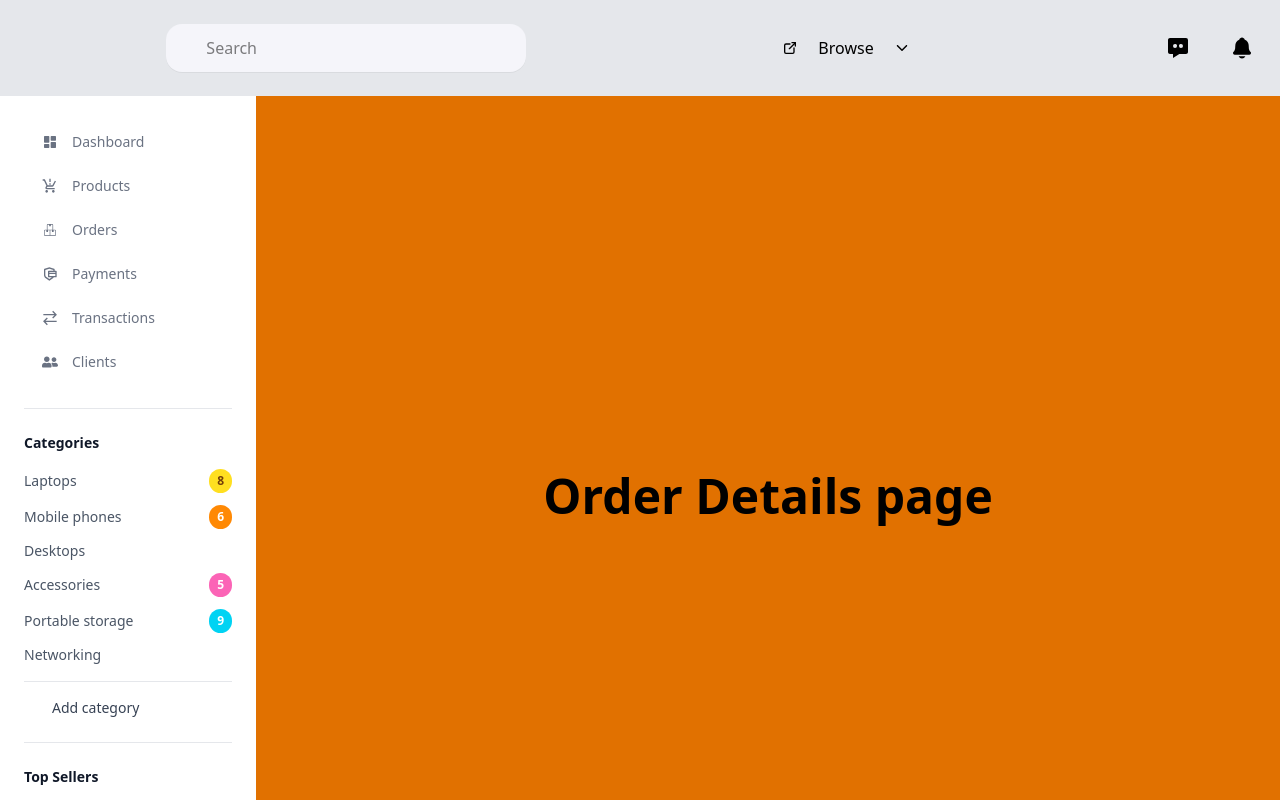
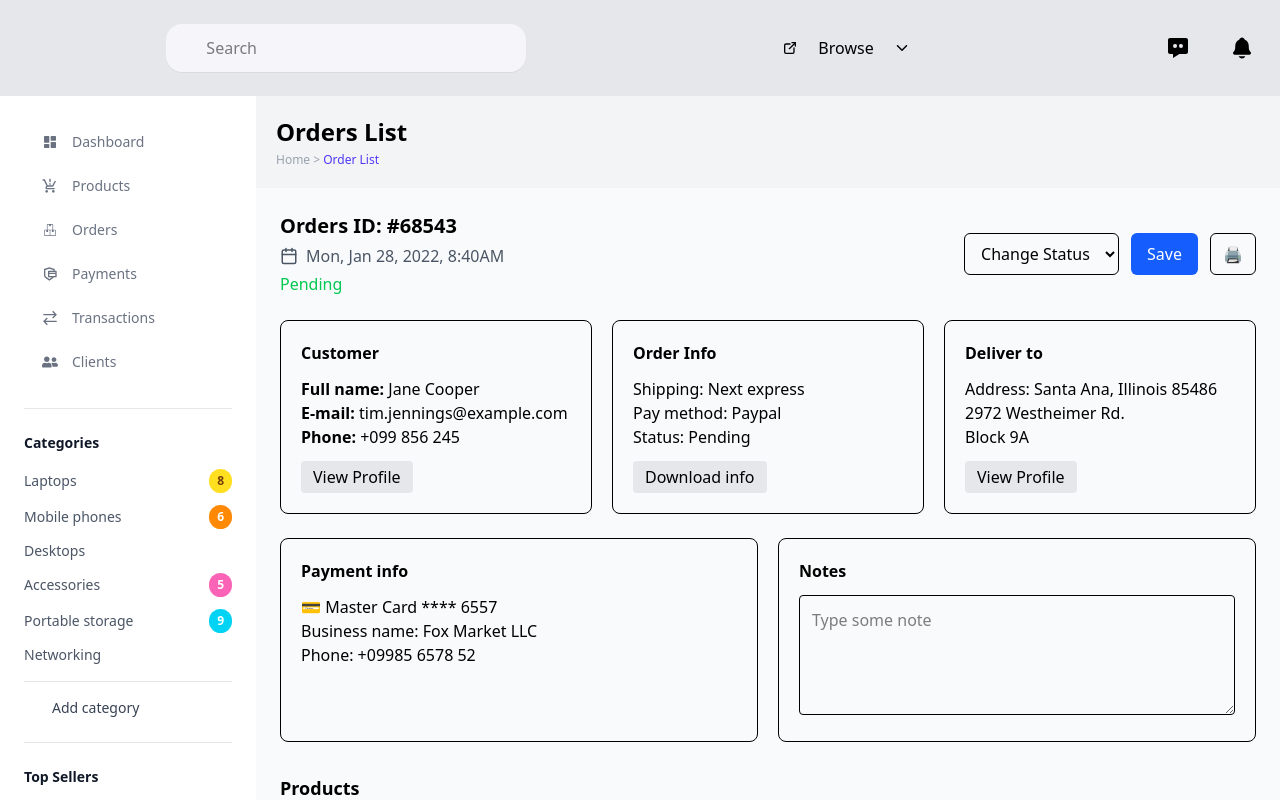
Before and after one commit to shahriear/Frox_Dashboard, a Next.js app: page /OrderDetails in a window 1280 px wide. Shown: the top 800 px of the page. Built offline with nearby package versions, Linux system fonts and the light colour scheme.

Commit message:
Order Details

```diff
--- a/app/(Page)/OrderDetails/page.tsx
+++ b/app/(Page)/OrderDetails/page.tsx
@@ -1,11 +1,42 @@
 import React from 'react'
+import OrderHeader from '../../Components/OrderDetails/OrderHeader';
+import CustomerInfo from '../../Components/OrderDetails/CustomerInfo';
+import OrderInfo from '../../Components/OrderDetails/OrderInfo';
+import DeliverInfo from '../../Components/OrderDetails/DeliverInfo';
+import PaymentInfo from '../../Components/OrderDetails/PaymentInfo';
+import NotesBox from '../../Components/OrderDetails/NotesBox';
+import ProductTable from '../../Components/OrderDetails/ProductTable';
+import SummaryCard from '../../Components/OrderDetails/SummaryCard';
 
 const page = () => {
   return (
     <>
 
-    <div className="w-full h-screen bg-amber-600 flex justify-center items-center md:text-5xl text-sm font-bold ">
+    {/* <div className="w-full h-screen bg-amber-600 flex justify-center items-center md:text-5xl text-sm font-bold ">
       <h1>Order Details page</h1>
+    </div> */}
+    <div className="py-5 bg-gray-100 pl-5">
+            <h2 className="text-2xl font-bold">Orders List</h2>
+            <nav className="text-xs text-gray-400 mt-1">
+              Home &gt; <span className="text-indigo-600">Order List</span>
+            </nav>
+          </div>
+    <div className="p-6">
+      <OrderHeader />
+
+      <div className="grid grid-cols-3 gap-5">
+        <CustomerInfo />
+        <OrderInfo />
+        <DeliverInfo />
+      </div>
+
+      <div className="grid grid-cols-2 gap-5 my-6">
+        <PaymentInfo />
+        <NotesBox />
+      </div>
+
+      <ProductTable />
+      <SummaryCard />
     </div>
 
     </>
--- /dev/null
+++ b/app/Components/OrderDetails/CustomerInfo.jsx
@@ -0,0 +1,15 @@
+export default function CustomerInfo() {
+  return (
+    <div className="p-5 border rounded-lg w-full">
+      <h3 className="font-semibold mb-3">Customer</h3>
+
+      <p><strong>Full name:</strong> Jane Cooper</p>
+      <p><strong>E-mail:</strong> tim.jennings@example.com</p>
+      <p><strong>Phone:</strong> +099 856 245</p>
+
+      <button className="mt-3 bg-gray-200 px-3 py-1 rounded">
+        View Profile
+      </button>
+    </div>
+  );
+}
--- /dev/null
+++ b/app/Components/OrderDetails/DeliverInfo.jsx
@@ -0,0 +1,15 @@
+export default function DeliverInfo() {
+  return (
+    <div className="p-5 border rounded-lg w-full">
+      <h3 className="font-semibold mb-3">Deliver to</h3>
+
+      <p>Address: Santa Ana, Illinois 85486</p>
+      <p>2972 Westheimer Rd.</p>
+      <p>Block 9A</p>
+
+      <button className="mt-3 bg-gray-200 px-3 py-1 rounded">
+        View Profile
+      </button>
+    </div>
+  );
+}
--- /dev/null
+++ b/app/Components/OrderDetails/NotesBox.jsx
@@ -0,0 +1,11 @@
+export default function NotesBox() {
+  return (
+    <div className="p-5 border rounded-lg">
+      <h3 className="font-semibold mb-3">Notes</h3>
+      <textarea
+        placeholder="Type some note"
+        className="w-full border p-3 rounded min-h-[120px]"
+      ></textarea>
+    </div>
+  );
+}
--- /dev/null
+++ b/app/Components/OrderDetails/OrderHeader.jsx
@@ -0,0 +1,36 @@
+"use client";
+import { Calendar } from "lucide-react";
+
+export default function OrderHeader() {
+  return (
+    <div >
+      {/* <div className="py-7 bg-gray-300">
+            <h2 className="text-2xl font-bold">Orders List</h2>
+            <nav className="text-xs text-gray-400 mt-1">
+              Home &gt; <span className="text-indigo-600">Order List</span>
+            </nav>
+          </div> */}
+      <div className="flex justify-between items-center mb-6">
+        <div>
+
+        <h2 className="text-xl font-semibold">Orders ID: #68543</h2>
+        <div className="flex items-center gap-2 text-gray-600 mt-1">
+          <Calendar size={18} />
+          <span>Mon, Jan 28, 2022, 8:40AM</span>
+        </div>
+        <p className="text-green-500 font-medium mt-1">Pending</p>
+      </div>
+
+      <div className="flex gap-3">
+        <select className="border px-3 py-2 rounded-md">
+          <option>Change Status</option>
+        </select>
+        <button className="bg-blue-600 text-white px-4 py-2 rounded-md">
+          Save
+        </button>
+        <button className="border px-3 py-2 rounded-md">🖨️</button>
+      </div>
+      </div>
+    </div>
+  );
+}
--- /dev/null
+++ b/app/Components/OrderDetails/OrderInfo.jsx
@@ -0,0 +1,15 @@
+export default function OrderInfo() {
+  return (
+    <div className="p-5 border rounded-lg w-full">
+      <h3 className="font-semibold mb-3">Order Info</h3>
+
+      <p>Shipping: Next express</p>
+      <p>Pay method: Paypal</p>
+      <p>Status: Pending</p>
+
+      <button className="mt-3 bg-gray-200 px-3 py-1 rounded">
+        Download info
+      </button>
+    </div>
+  );
+}
--- /dev/null
+++ b/app/Components/OrderDetails/PaymentInfo.jsx
@@ -0,0 +1,11 @@
+export default function PaymentInfo() {
+  return (
+    <div className="p-5 border rounded-lg">
+      <h3 className="font-semibold mb-3">Payment info</h3>
+
+      <p>💳 Master Card **** 6557</p>
+      <p>Business name: Fox Market LLC</p>
+      <p>Phone: +09985 6578 52</p>
+    </div>
+  );
+}
--- /dev/null
+++ b/app/Components/OrderDetails/ProductTable.jsx
@@ -0,0 +1,41 @@
+const products = [
+  { img: "/photos/Avatar.png", name: "Bose noise cancelling", price: 948.55, qty: 2, total: 630.44 },
+  { img: "/photos/Avatar.png", name: "Philips wireless headphone", price: 767.50, qty: 3, total: 767.50 },
+  { img: "/photos/Avatar.png", name: "Cumitt smart watch", price: 396.84, qty: 1, total: 475.22 },
+  { img: "/photos/Avatar.png", name: "Google Pixel Buds", price: 778.35, qty: 4, total: 293.01 },
+];
+
+export default function ProductTable() {
+  return (
+    <div className="mt-8">
+      <h3 className="font-semibold mb-4 text-lg">Products</h3>
+
+      <table className="w-full text-left">
+        <thead>
+          <tr className="border-b">
+            <th></th>
+            <th>Product Name</th>
+            <th>Price</th>
+            <th>Quantity</th>
+            <th>Total</th>
+          </tr>
+        </thead>
+
+        <tbody>
+          {products.map((p, i) => (
+            <tr key={i} className="border-b">
+              <td><input type="checkbox" /></td>
+              <td className="py-3 flex items-center gap-3">
+                <img src={p.img} className="w-10 h-10 rounded" />
+                {p.name}
+              </td>
+              <td>${p.price}</td>
+              <td>{p.qty}</td>
+              <td>${p.total}</td>
+            </tr>
+          ))}
+        </tbody>
+      </table>
+    </div>
+  );
+}
--- /dev/null
+++ b/app/Components/OrderDetails/SummaryCard.jsx
@@ -0,0 +1,21 @@
+import Link from "next/link";
+
+export default function SummaryCard() {
+  return (
+    <div>
+      <div className="w-full text-right mt-6">
+      <p>Subtotal: $630.44</p>
+      <p>Tax(20%): $782.01</p>
+      <p>Discount: $293.01</p>
+
+      <h2 className="font-bold text-xl mt-3">Total: 310,000</h2>
+
+      <p className="text-green-500 mt-2">Status: Pending</p>
+    </div>
+
+      <Link href={'/OrdersList'}>
+        <button className=" bg-emerald-700 font-medium text-white px-4 py-2 rounded-md">Back to Order List</button>
+      </Link>
+    </div>
+  );
+}
--- a/app/Components/OrdersList/ActionsDropdown.jsx
+++ b/app/Components/OrdersList/ActionsDropdown.jsx
@@ -1,4 +1,5 @@
 'use client';
+import Link from 'next/link';
 import React from 'react';
 
 export default function ActionsDropdown({
@@ -9,15 +10,13 @@ export default function ActionsDropdown({
 }) {
   return (
     <div className="absolute right-0 mt-2 w-48 bg-white border  rounded-md shadow-lg z-50">
+      <Link href={'/OrderDetails'}>
       <button
         className="block w-full text-left px-4 py-2 hover:bg-gray-100"
-        onClick={() => {
-          onViewDetails(order);
-          onClose();
-        }}
+
       >
         View Details
-      </button>
+      </button></Link>
       <button
         className="block w-full text-left px-4 py-2 hover:bg-gray-100"
         onClick={() => {
```
